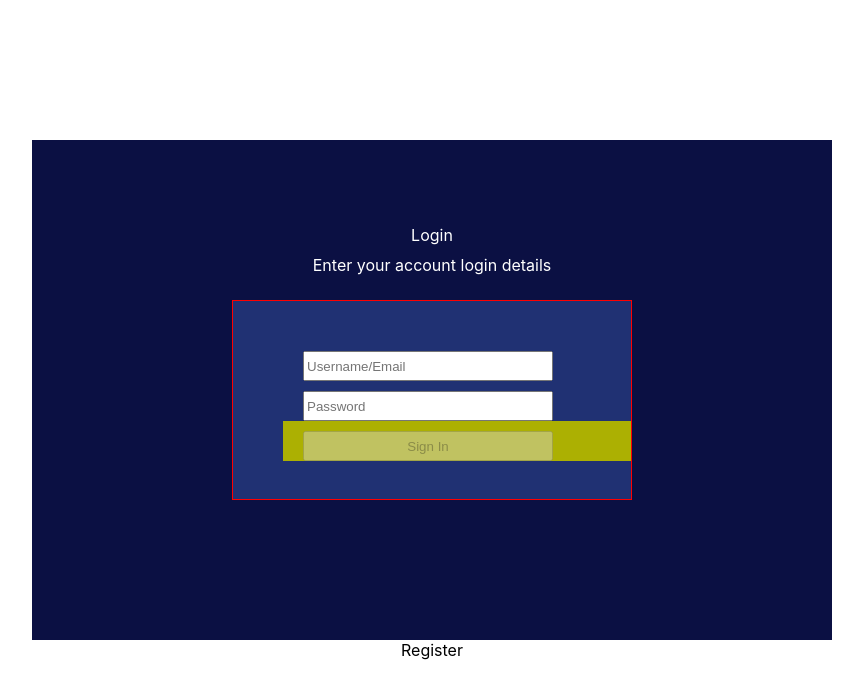
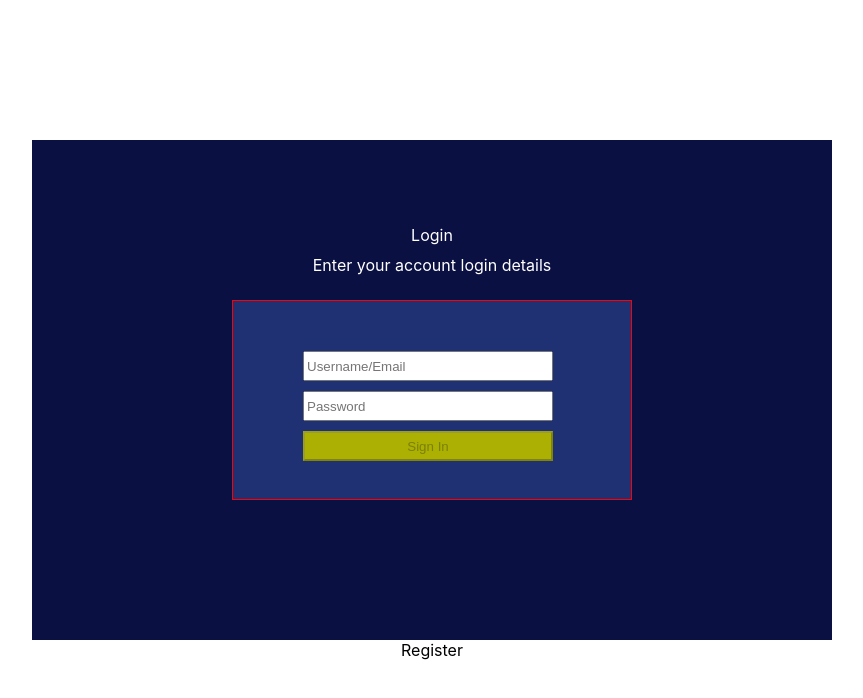
Before and after one commit to AnnaduraiVijay/portal, a Next.js app: page / in a window 1280 px wide. Shown: the top 698 px of the page, without its empty margins (208-1071 px from the left). Built offline with nearby package versions, Linux system fonts and the light colour scheme.

Commit message:
Login screen style

```diff
--- a/component/login/Login.js
+++ b/component/login/Login.js
@@ -42,7 +42,11 @@ export default function Login({
         "margin-left": "20px",
         "margin-top": "10px"
     }
-    const buttonColor = {
+    const inputCntBtn = {
+        width: "250px",
+        height: "30px",
+        "margin-left": "20px",
+        "margin-top": "10px",
         background: "rgb(172 176 2)"
     }
 
@@ -103,11 +107,11 @@ export default function Login({
                         onChange={(event) => setPassword(event.target.value)}
                     />
                 </div>
-                <div style={buttonColor}>
+                <div>
                     <button
                         type="submit"
                         id="button-input"
-                        style={inputCnt}
+                        style={inputCntBtn}
                         disabled={isEnable}
                     >
                         Sign In
```
